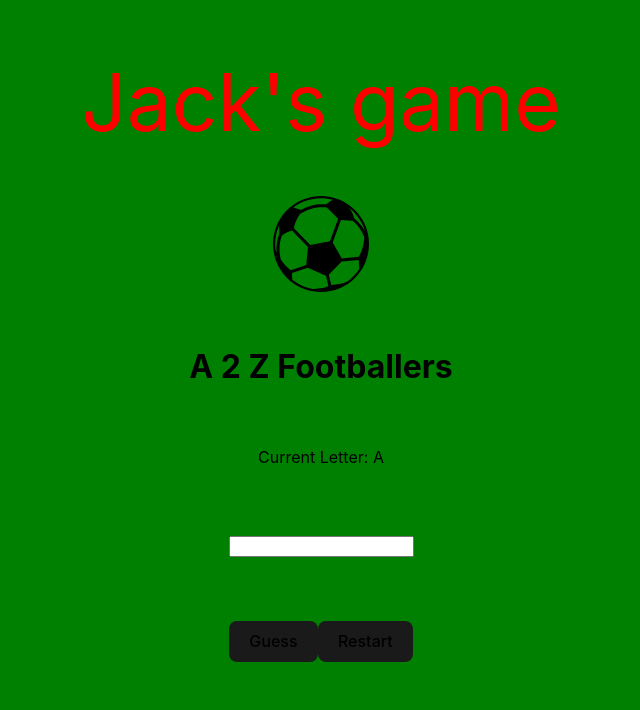
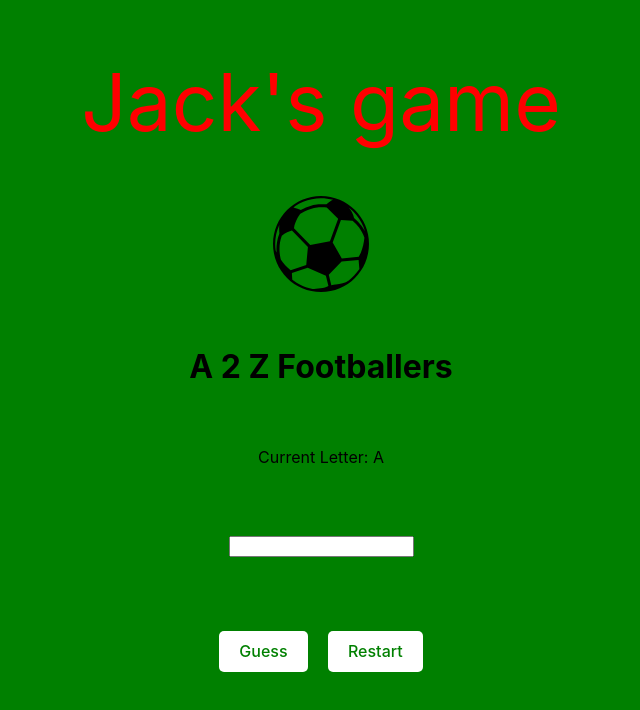
Before and after one commit to DavieReid/a2zfootballers, a React (Vite) app: page / in a window 1280 px wide. Shown: the top 710 px of the page, without its empty margins (351-991 px from the left). Built offline with nearby package versions, Linux system fonts and the light colour scheme.

Commit message:
style updates

```diff
--- a/src/App.tsx
+++ b/src/App.tsx
@@ -7,6 +7,7 @@ import {
 } from "react";
 import football from "./assets//football.svg";
 import "./App.css";
+import { Button } from "./components/Button/Button";
 
 type Answer = {
 	letter: string;
@@ -32,6 +33,7 @@ function App() {
 
 		if (valid.length !== 0) {
 			setStatus("Correct");
+			setValue("");
 			setAnswers((prevState) => [
 				...prevState,
 				{ letter: currentLetter, footballer: value }
@@ -100,12 +102,10 @@ function App() {
 				/>
 			</div>
 			<div className="card">
-				<button type="button" onClick={handleClick} disabled={isComplete}>
+				<Button onClick={handleClick} disabled={isComplete}>
 					Guess
-				</button>
-				<button type="button" onClick={handleRestart}>
-					Restart
-				</button>
+				</Button>
+				<Button onClick={handleRestart}>Restart</Button>
 			</div>
 			<div className="card">
 				<ul>
--- a/src/components/Button/Button.module.css
+++ b/src/components/Button/Button.module.css
@@ -1,13 +1,15 @@
 .button {
-	border-radius: 8px;
+	border-radius: 5px;
 	border: 1px solid transparent;
 	padding: 0.6em 1.2em;
 	font-size: 1em;
 	font-weight: 500;
 	font-family: inherit;
-	background-color: #1a1a1a;
+	background-color: white;
+	color: green;
 	cursor: pointer;
 	transition: border-color 0.25s;
+	margin: 10px
 }
 .button:hover {
 	border-color: #646cff;
--- a/src/components/Button/Button.tsx
+++ b/src/components/Button/Button.tsx
@@ -1,13 +1,18 @@
 export interface ButtonProps {
 	children: React.ReactNode;
 	onClick: () => void;
+	disabled?: boolean;
 }
 
 import styles from "./Button.module.css";
 
-export const Button = ({ children, onClick }: ButtonProps) => {
+export const Button = ({ children, onClick, ...restProps }: ButtonProps) => {
 	return (
-		<button type="button" className={styles.button} onClick={onClick}>
+		<button
+			type="button"
+			className={styles.button}
+			onClick={onClick}
+			{...restProps}>
 			{children}
 		</button>
 	);
--- a/src/index.css
+++ b/src/index.css
@@ -15,24 +15,6 @@ body {
 	min-height: 100vh;
 }
 
-button {
-	border-radius: 8px;
-	border: 1px solid transparent;
-	padding: 0.6em 1.2em;
-	font-size: 1em;
-	font-weight: 500;
-	font-family: inherit;
-	background-color: #1a1a1a;
-	cursor: pointer;
-	transition: border-color 0.25s;
-}
-button:hover {
-	border-color: #646cff;
-}
-button:focus,
-button:focus-visible {
-	outline: 4px auto -webkit-focus-ring-color;
-}
 
 .name {
 	color: red;
```
